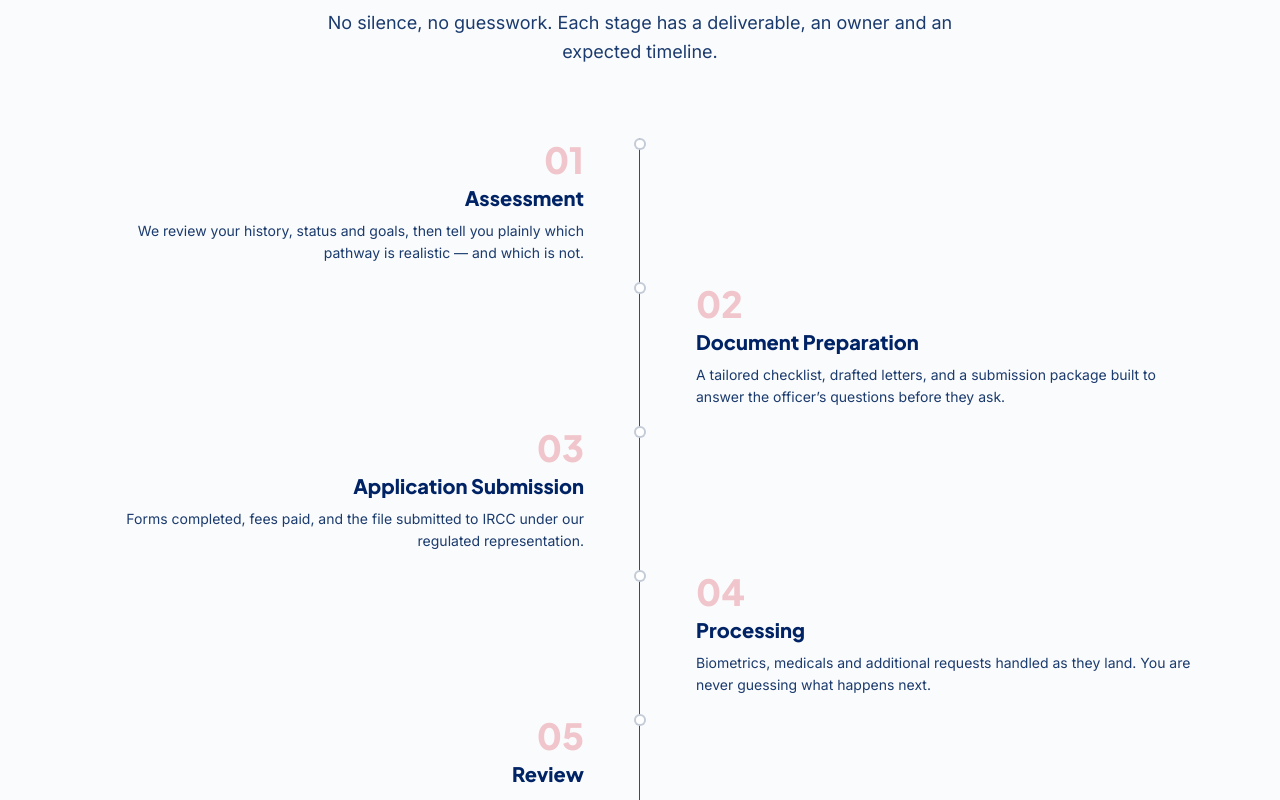
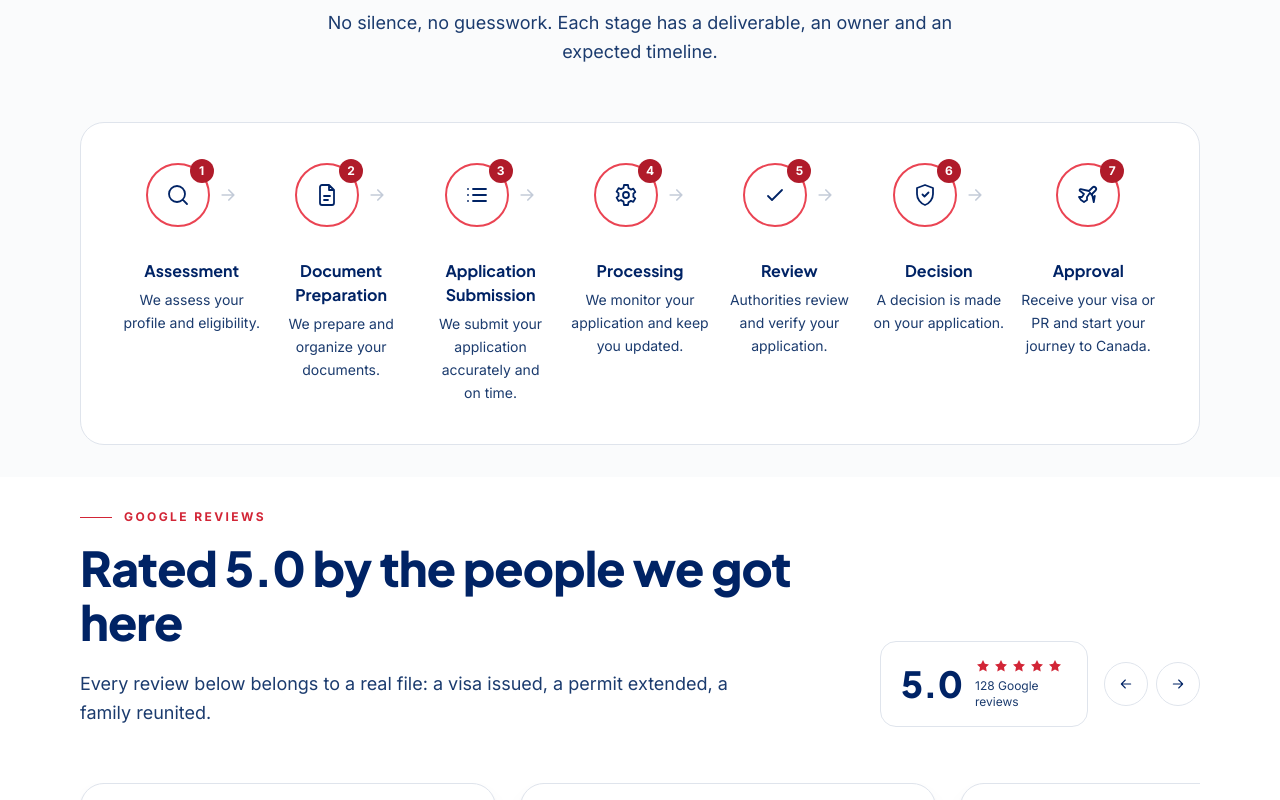
Before and after one commit to CodepaperAI/simmiimmigration, a Next.js app: page / in a window 1280 px wide. Shown: the part 5100-5900 px from the top of the page. Built offline with nearby package versions, Linux system fonts and the light colour scheme.

Commit message:
adding the resend

```diff
--- a/components/home/Process.jsx
+++ b/components/home/Process.jsx
@@ -1,6 +1,8 @@
+import { motion } from 'framer-motion';
 import Section from '@/components/ui/Section';
 import SectionHeading from '@/components/ui/SectionHeading';
-import Timeline from '@/components/ui/Timeline';
+import Icon from '@/components/ui/Icon';
+import { viewport } from '@/lib/motion';
 import { processSteps } from '@/data/process';
 
 export default function Process() {
@@ -12,7 +14,45 @@ export default function Process() {
         title="Seven stages, and you always know which one you are in"
         description="No silence, no guesswork. Each stage has a deliverable, an owner and an expected timeline."
       />
-      <Timeline steps={processSteps} />
+
+      <div className="mt-14 rounded-3xl border border-ink-200 bg-white p-6 dark:border-ink-800 dark:bg-ink-900 sm:p-10">
+        <div className="flex flex-col gap-8 lg:flex-row lg:items-start lg:gap-2">
+          {processSteps.map((step, index) => (
+            <div key={step.step} className="flex items-start gap-4 lg:flex-1 lg:flex-col lg:items-center">
+              {/* Icon circle + arrow */}
+              <div className="flex items-center gap-2 lg:w-full lg:justify-center">
+                <motion.div
+                  initial={{ opacity: 0, scale: 0.8 }}
+                  whileInView={{ opacity: 1, scale: 1 }}
+                  viewport={viewport}
+                  transition={{ duration: 0.4, delay: index * 0.08 }}
+                  className="relative"
+                >
+                  <span className="flex h-16 w-16 items-center justify-center rounded-full border-2 border-maple-500 text-navy-900 dark:text-white">
+                    <Icon name={step.icon} className="h-6 w-6" strokeWidth={1.8} />
+                  </span>
+                  <span className="absolute -right-1 -top-1 flex h-6 w-6 items-center justify-center rounded-full bg-maple-gradient text-xs font-bold text-white">
+                    {index + 1}
+                  </span>
+                </motion.div>
+
+                {/* Arrow between steps (desktop only, not after last) */}
+                {index < processSteps.length - 1 && (
+                  <Icon name="arrowRight" className="hidden h-5 w-5 shrink-0 text-ink-300 lg:block" strokeWidth={2} />
+                )}
+              </div>
+
+              {/* Text */}
+              <div className="lg:mt-4 lg:text-center">
+                <h3 className="font-display text-base font-bold text-navy-900 dark:text-white">{step.title}</h3>
+                <p className="mt-1.5 text-sm leading-relaxed text-ink-500 dark:text-ink-300 lg:mx-auto lg:max-w-[9rem]">
+                  {step.description}
+                </p>
+              </div>
+            </div>
+          ))}
+        </div>
+      </div>
     </Section>
   );
 }
--- a/components/ui/FormModal.jsx
+++ b/components/ui/FormModal.jsx
@@ -40,13 +40,13 @@ export default function FormModal({ open, onClose }) {
             className="relative my-auto w-full max-w-2xl"
             onClick={(e) => e.stopPropagation()}
           >
-            <button
+           <button
               type="button"
               onClick={onClose}
               aria-label="Close"
-              className="absolute right-4 top-4 z-10 flex h-9 w-9 items-center justify-center rounded-full bg-white/90 text-navy-900 shadow-soft transition-colors hover:bg-white dark:bg-ink-800 dark:text-white"
+              className="absolute right-4 top-4 z-10 flex h-9 w-9 items-center justify-center rounded-full bg-white/90 text-2xl font-light leading-none text-navy-900 shadow-soft transition-colors hover:bg-white dark:bg-ink-800 dark:text-white"
             >
-              <Icon name="close" className="h-4 w-4" strokeWidth={2.4} />
+              &times;
             </button>
             <FreeAssessmentForm />
           </motion.div>
--- a/components/ui/Icon.jsx
+++ b/components/ui/Icon.jsx
@@ -34,7 +34,10 @@ const paths = {
     'M12 2a10 10 0 0 0-8.6 15.1L2 22l5-1.3A10 10 0 1 0 12 2Zm0 18.2a8.2 8.2 0 0 1-4.2-1.2l-.3-.2-3 .8.8-2.9-.2-.3A8.2 8.2 0 1 1 12 20.2Zm4.5-6.1c-.2-.1-1.4-.7-1.7-.8-.2-.1-.4-.1-.5.1l-.7.9c-.1.2-.3.2-.5.1a6.7 6.7 0 0 1-3.3-2.9c-.2-.4.2-.4.6-1.2.1-.1 0-.3 0-.4l-.8-1.8c-.2-.5-.4-.4-.5-.4h-.5a1 1 0 0 0-.7.3c-.3.3-.9.9-.9 2.1s.9 2.4 1 2.6c.1.2 1.8 2.8 4.4 3.9 1.6.7 2.2.7 3 .6.5 0 1.4-.6 1.6-1.1.2-.6.2-1 .1-1.1 0-.1-.2-.2-.4-.3Z',
   quote: 'M9 7H5a2 2 0 0 0-2 2v4a2 2 0 0 0 2 2h2v2a2 2 0 0 1-2 2m14-12h-4a2 2 0 0 0-2 2v4a2 2 0 0 0 2 2h2v2a2 2 0 0 1-2 2',
   file: 'M14 2H7a2 2 0 0 0-2 2v16a2 2 0 0 0 2 2h10a2 2 0 0 0 2-2V7l-5-5Zm0 0v5h5M9 13h6m-6 4h4',
-  chevron: 'm6 9 6 6 6-6',
+    chevron: 'm6 9 6 6 6-6',
+  search: 'M11 19a8 8 0 1 0 0-16 8 8 0 0 0 0 16Zm10 2-4.3-4.3',
+  list: 'M8 6h13M8 12h13M8 18h13M3 6h.01M3 12h.01M3 18h.01',
+  settings: 'M12 15a3 3 0 1 0 0-6 3 3 0 0 0 0 6Zm7.4-3a7.5 7.5 0 0 0-.1-1.4l2-1.6-2-3.4-2.4 1a7.5 7.5 0 0 0-2.4-1.4L14 2h-4l-.5 2.8A7.5 7.5 0 0 0 7 6.2l-2.4-1-2 3.4 2 1.6a7.5 7.5 0 0 0 0 2.8l-2 1.6 2 3.4 2.4-1a7.5 7.5 0 0 0 2.4 1.4L10 22h4l.5-2.8a7.5 7.5 0 0 0 2.4-1.4l2.4 1 2-3.4-2-1.6c.06-.46.1-.93.1-1.4Z',
 };
 
 // These are solid glyphs (brand/social marks) rather than line icons,
--- a/data/navigation.js
+++ b/data/navigation.js
@@ -31,7 +31,6 @@ export const mainNav = [
     label: 'Work',
     href: '/services/work-permit',
     children: [
-      { label: 'All Work Permits', href: '/services/work-permit', icon: 'route' },
       { label: 'Closed Work Permit (LMIA)', href: '/services/lmia-work-permit', icon: 'briefcase' },
       { label: 'LMIA Services', href: '/services/lmia-services', icon: 'file' },
       { label: 'Post-Graduation Work Permit', href: '/services/pgwp', icon: 'graduation' },
--- a/data/process.js
+++ b/data/process.js
@@ -1,9 +1,9 @@
 export const processSteps = [
-  { step: '01', title: 'Assessment', description: 'We review your history, status and goals, then tell you plainly which pathway is realistic \u2014 and which is not.' },
-  { step: '02', title: 'Document Preparation', description: 'A tailored checklist, drafted letters, and a submission package built to answer the officer\u2019s questions before they ask.' },
-  { step: '03', title: 'Application Submission', description: 'Forms completed, fees paid, and the file submitted to IRCC under our regulated representation.' },
-  { step: '04', title: 'Processing', description: 'Biometrics, medicals and additional requests handled as they land. You are never guessing what happens next.' },
-  { step: '05', title: 'Review', description: 'We monitor status, order GCMS notes where useful, and respond to any procedural fairness letter on time.' },
-  { step: '06', title: 'Decision', description: 'The decision arrives with context: what it means, what it changes, and what your options are.' },
-  { step: '07', title: 'Approval', description: 'Passport request, port of entry preparation, landing, and your first weeks in Canada.' },
+  { step: '01', icon: 'search', title: 'Assessment', description: 'We assess your profile and eligibility.' },
+  { step: '02', icon: 'file', title: 'Document Preparation', description: 'We prepare and organize your documents.' },
+  { step: '03', icon: 'list', title: 'Application Submission', description: 'We submit your application accurately and on time.' },
+  { step: '04', icon: 'settings', title: 'Processing', description: 'We monitor your application and keep you updated.' },
+  { step: '05', icon: 'check', title: 'Review', description: 'Authorities review and verify your application.' },
+  { step: '06', icon: 'shield', title: 'Decision', description: 'A decision is made on your application.' },
+  { step: '07', icon: 'plane', title: 'Approval', description: 'Receive your visa or PR and start your journey to Canada.' },
 ];
--- a/pages/api/contact.js
+++ b/pages/api/contact.js
@@ -70,7 +70,9 @@ export default async function handler(req, res) {
 
   try {
     const { error } = await resend.emails.send({
-      from: 'Simmi Immigration <noreply@simmiimmigration.ca>',
+      // from: 'Simmi Immigration <noreply@simmiimmigration.ca>',
+      from: 'Simmi Immigration <onboarding@resend.dev>',
+      // to: 'simmiimmigration@gmail.com',
       to: 'simmiimmigration@gmail.com',
       replyTo: email,
       subject: `New consultation request — ${name}`,
```
